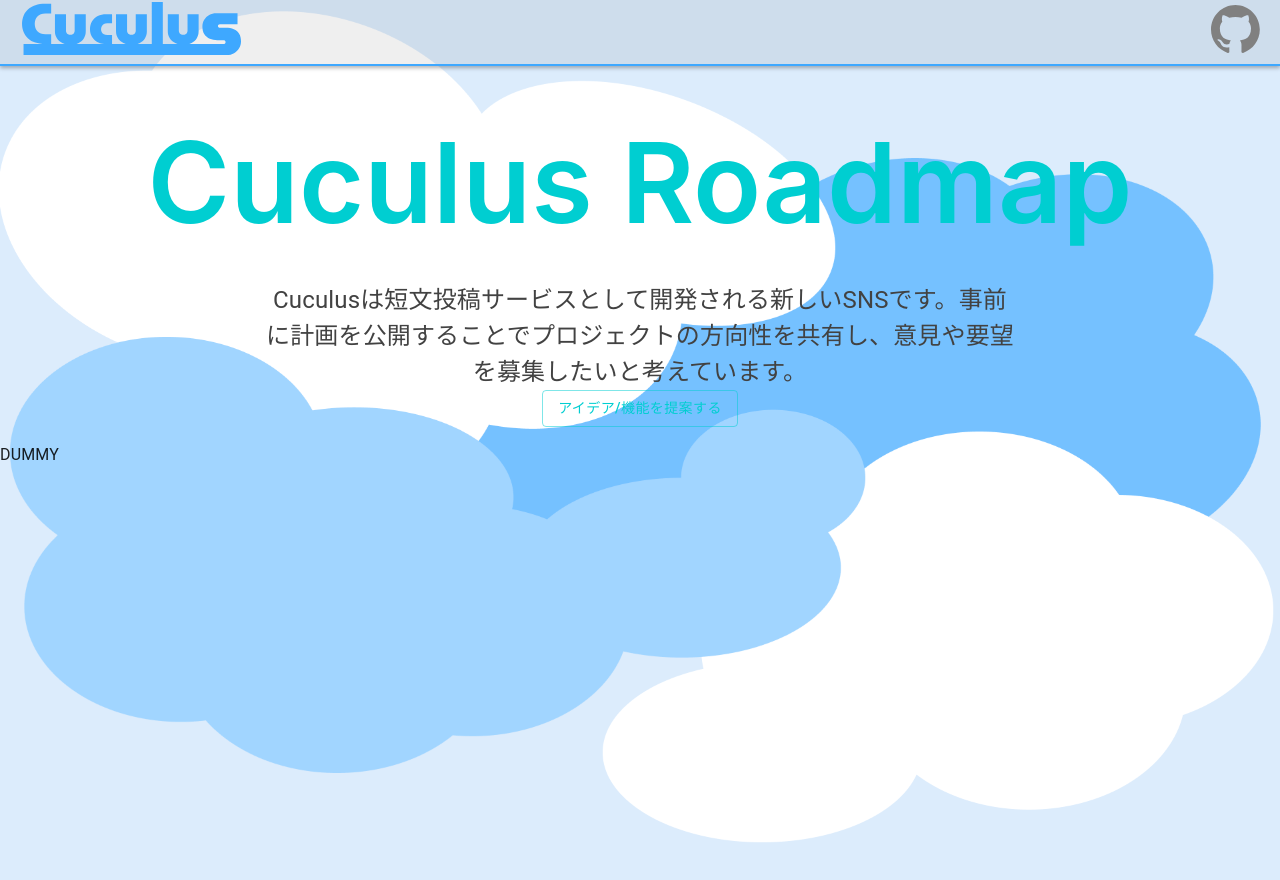
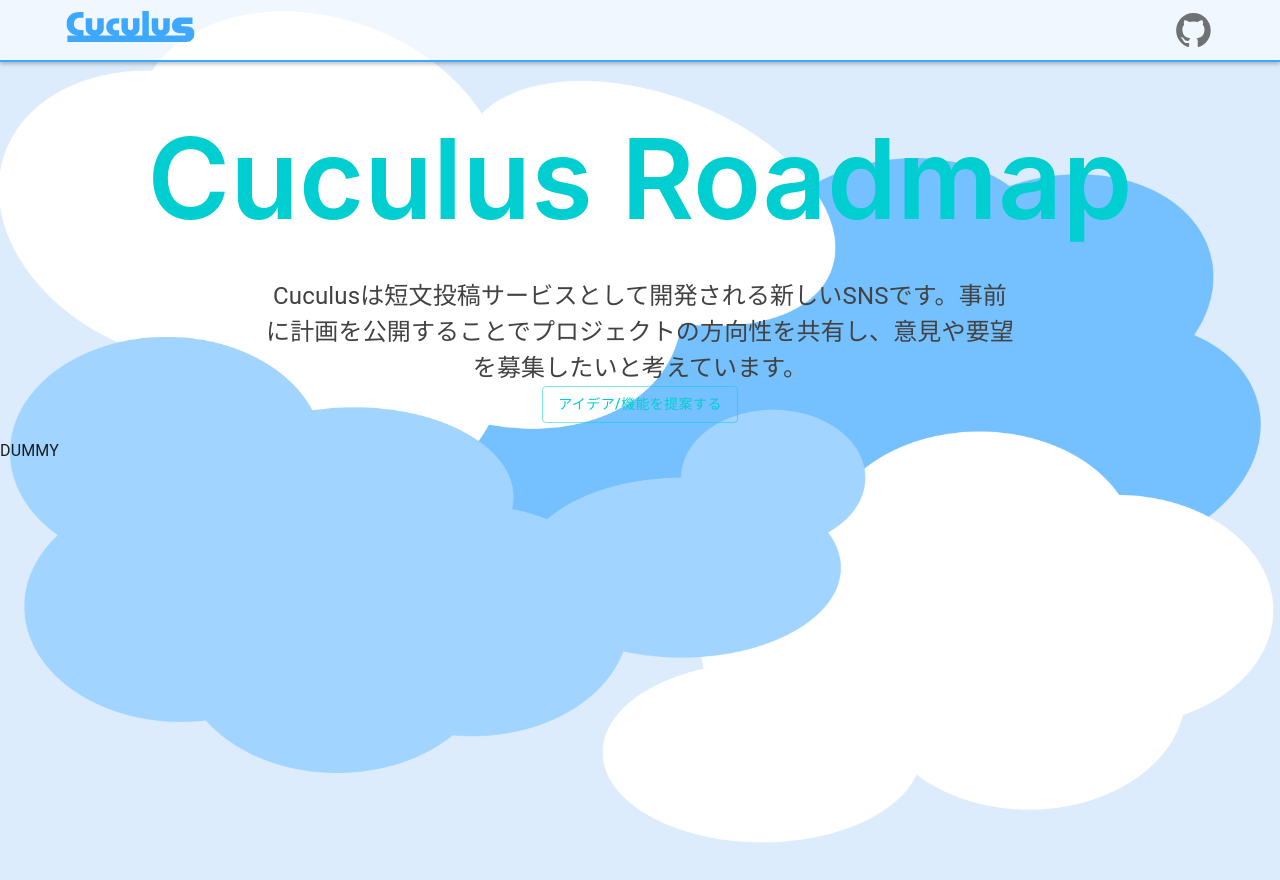
Before and after one commit to cuculus-dev/cuculus-roadmap, a Next.js app: page / in a window 1280 px wide. Shown: the top 880 px of the page. Built offline with nearby package versions, Linux system fonts and the light colour scheme.

Commit message:
諸々調整

```diff
--- a/src/components/common/molecules/CuculusLogo.tsx
+++ b/src/components/common/molecules/CuculusLogo.tsx
@@ -10,7 +10,7 @@ type Props = {
 export default function CuculusLogo({ href }: Props) {
   return (
     <Link href={href} passHref>
-      <CuculusLogoSvg />
+      <CuculusLogoSvg width="129" height="31" viewBox="0 0 219 53" />
     </Link>
   );
 }
--- a/src/components/common/molecules/GitHubLink.tsx
+++ b/src/components/common/molecules/GitHubLink.tsx
@@ -1,28 +1,23 @@
 'use client';
 
 import GitHubSvg from '@assets/images/github-mark.svg';
-import Link from 'next/link';
-import { styled } from '@mui/material/styles';
+import { IconButton } from '@mui/material';
 
 type Props = {
   href: string;
 };
 
-const StyledLink = styled(Link)`
-  color: grey;
-
-  :hover,
-  :focus,
-  :active,
-  :focus-visible {
-    color: black;
-  }
-`;
-
 export default function GitHubLink({ href }: Props) {
   return (
-    <StyledLink href={href} passHref>
-      <GitHubSvg />
-    </StyledLink>
+    <IconButton
+      target="_blank"
+      rel="noopener noreferrer"
+      href={href}
+      aria-label="github"
+      title="GitHub"
+      size="small"
+    >
+      <GitHubSvg width="35" height="34" viewBox="0 0 98 96" />
+    </IconButton>
   );
 }
--- a/src/components/header/Header.tsx
+++ b/src/components/header/Header.tsx
@@ -1,37 +1,43 @@
 'use client';
 
 import { styled } from '@mui/material/styles';
-import Link from 'next/link';
 import GitHubLink from '@/components/common/molecules/GitHubLink';
 import CuculusLogo from '@/components/common/molecules/CuculusLogo';
 
 const StyledHeader = styled('header')`
   top: 0;
-  display: flex;
   position: sticky;
-  flex-direction: row;
-  align-items: center;
-  padding: 0 20px;
-  box-shadow: none;
   border-style: solid;
   border-color: ${({ theme }) => theme.palette.grey[100]};
   border-width: 0;
   border-bottom-width: 2px;
   border-bottom-color: #3ea8ff;
-  background-color: rgba(0, 0, 0, 0.0625);
-  box-shadow: 0px 2px 4px rgba(0, 0, 0, 0.3);
+  background-color: rgba(255, 255, 255, 0.6);
+  box-shadow: 0px 2px 4px rgba(0, 0, 0, 0.25);
   color: ${({ theme }) => theme.palette.grey[800]};
   z-index: ${({ theme }) => theme.zIndex.appBar};
+`;
+
+const Container = styled('div')`
+  display: flex;
+  max-width: ${({ theme }) => theme.breakpoints.values.desktop}px;
+  min-height: 60px;
+  padding: 0 24px;
+  margin: 0 auto;
+  flex-direction: row;
+  align-items: center;
 `;
 
 const Header = () => {
   return (
     <StyledHeader>
-      <div style={{ padding: '2px' }}>
-        <CuculusLogo href={'/'} />
-      </div>
-      <div style={{ marginLeft: 'auto' }} />
-      <GitHubLink href="https://github.com/cuculus-dev" />
+      <Container>
+        <div style={{ padding: '2px' }}>
+          <CuculusLogo href={'/'} />
+        </div>
+        <div style={{ marginLeft: 'auto' }} />
+        <GitHubLink href="https://github.com/cuculus-dev" />
+      </Container>
     </StyledHeader>
   );
 };
```
